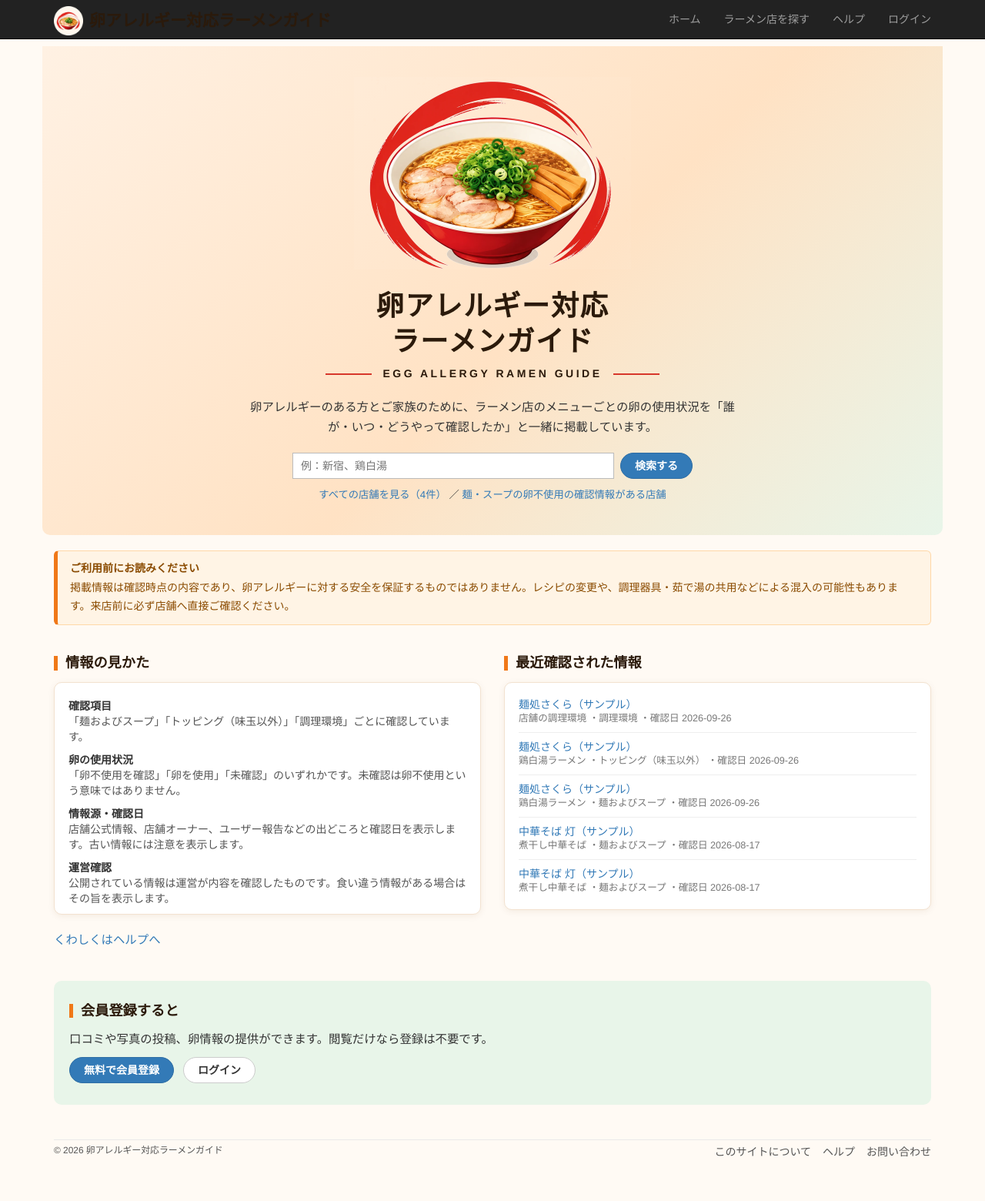
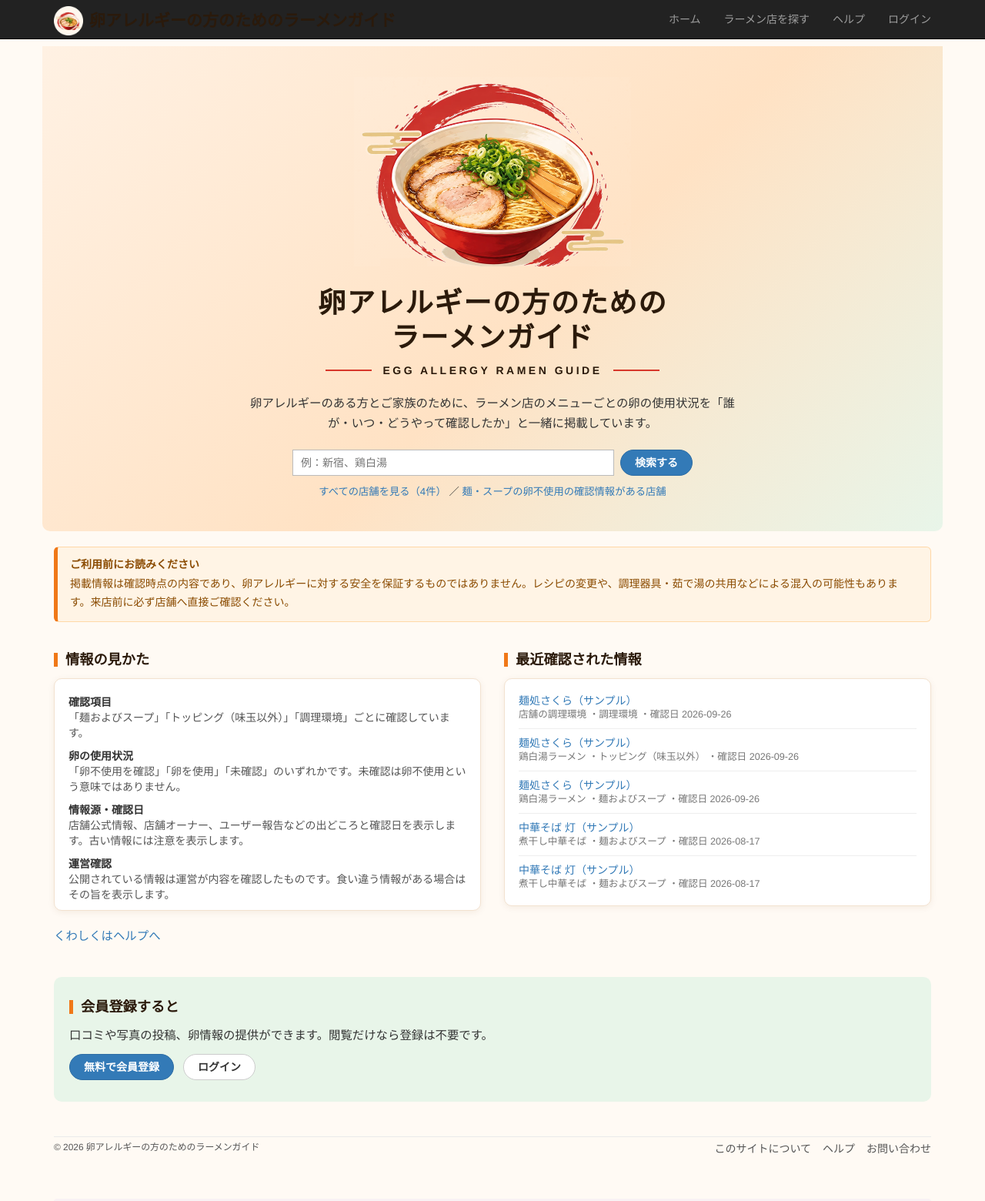
Before and after one commit to YTokieda/ramen_app, a Rails app: page / in a window 1280 px wide. Shown: the top 1560 px of the page at 77% size. Run offline with Rails 7, Linux system fonts and the light colour scheme; data comes from the database, SQL or seed files in the repository; style sheets or scripts are compiled from the project's sources; some libraries are stand-ins or nearby versions.

Commit message:
Switch to new ramen illustration and rename site
Site name is now 卵アレルギーの方のためのラーメンガイド. The new
illustration (gold cloud motifs) replaces the previous one in the hero,
header icon, favicon/touch icons and sticker draft.

Co-Authored-By: Claude Opus 5.5 <noreply@anthropic.com>
Claude-Session: https://claude.ai/code/session_01KxLHFQgvdZVoPeC132Qkvg

```diff
--- a/app/helpers/application_helper.rb
+++ b/app/helpers/application_helper.rb
@@ -1,5 +1,5 @@
 module ApplicationHelper
-  SITE_NAME = "卵アレルギー対応ラーメンガイド".freeze
+  SITE_NAME = "卵アレルギーの方のためのラーメンガイド".freeze
   SITE_NAME_EN = "EGG ALLERGY RAMEN GUIDE".freeze
 
   def site_name
--- a/app/views/static_pages/home.html.erb
+++ b/app/views/static_pages/home.html.erb
@@ -1,6 +1,6 @@
 <section class="home-hero">
   <%= image_tag "logo-art.png", alt: "", class: "home-hero-logo" %>
-  <h1 class="home-hero-title">卵アレルギー対応<br>ラーメンガイド</h1>
+  <h1 class="home-hero-title">卵アレルギーの方のための<br>ラーメンガイド</h1>
   <p class="home-hero-subtitle"><span><%= site_name_en %></span></p>
   <p class="home-lead">
     卵アレルギーのある方とご家族のために、ラーメン店のメニューごとの卵の使用状況を「誰が・いつ・どうやって確認したか」と一緒に掲載しています。
```
Also changed, not shown: test/controllers/static_pages_controller_test.rb (+4 -4 lines), test/integration/home_page_test.rb (+1 -1 lines), app/assets/images/logo-art.png, app/assets/images/logo-icon.png, docs/sticker-draft.svg, public/apple-touch-icon-precomposed.png, public/apple-touch-icon.png, public/favicon.ico, public/icon.png, 2 other files.
